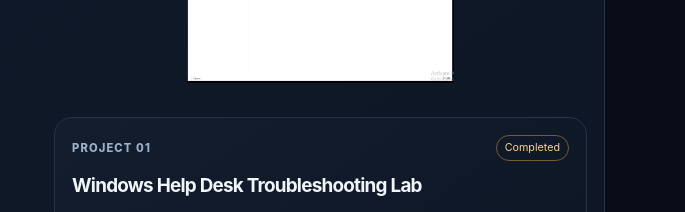
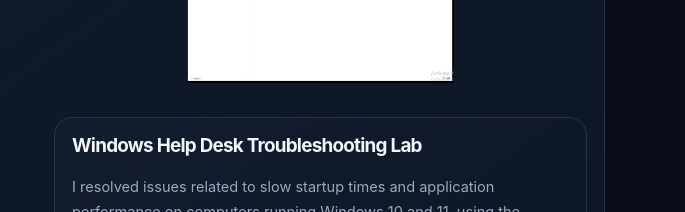
Before and after one commit to solimtech/IT-portfolio, a plain HTML site: page index.html in a window 1280 px wide. Shown: the part 4200-4412 px from the top of the page, 595-1280 px from the left. Drawn offline with Linux system fonts and the light colour scheme.

Commit message:
Update index.html

```diff
--- a/index.html
+++ b/index.html
@@ -208,10 +208,6 @@
  ============================
         <article class="project-card" id="windows-help-desk-lab">
 
-      <div class="project-top">
-        <span class="project-number">PROJECT 01</span>
-        <span class="project-status">Completed</span>
-      </div>
 
        <h3>Windows Help Desk Troubleshooting Lab</h3>
       <p>
```
